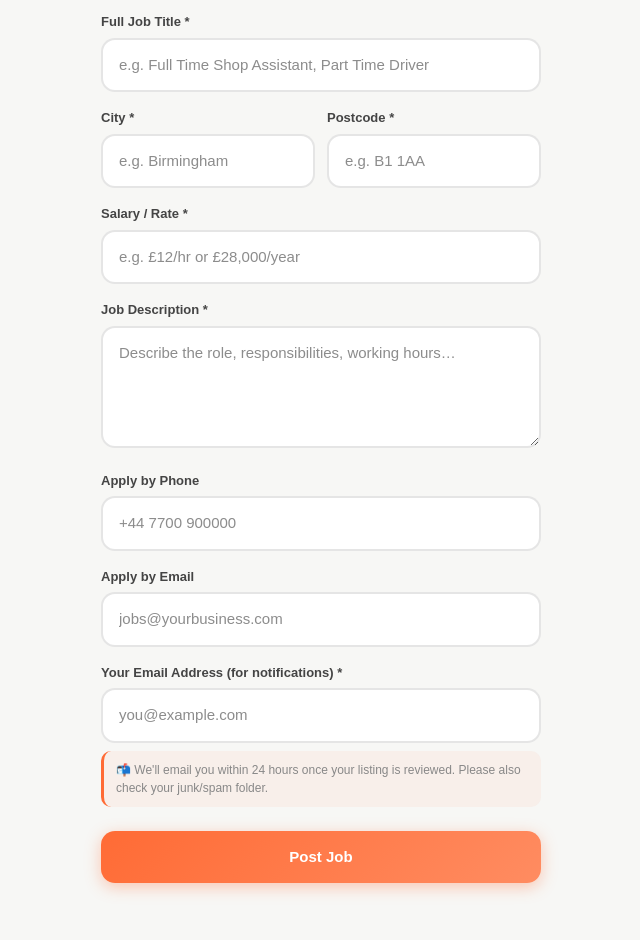
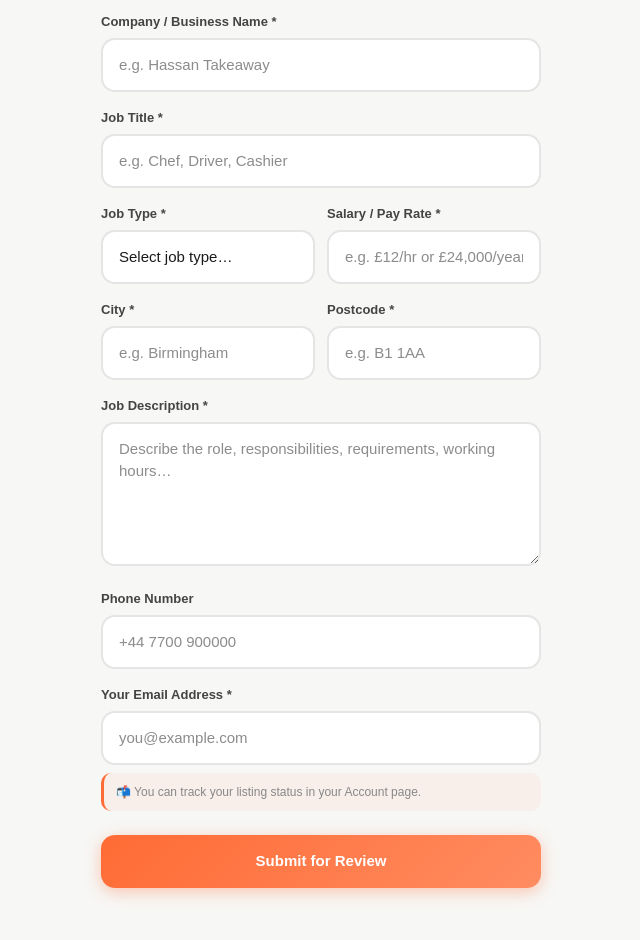
Before and after one commit to bawan93/KurdLink, a Next.js app: page /listings/hire-staff in a window 1280 px wide. Shown: the part 320-1260 px from the top of the page, without its empty margins (319-959 px from the left). Built offline with nearby package versions, Linux system fonts and the light colour scheme.

Commit message:
Update page.js

```diff
--- a/app/listings/hire-staff/page.js
+++ b/app/listings/hire-staff/page.js
@@ -6,6 +6,7 @@ import { createBrowserClient } from '@supabase/ssr'
 const FONT = "'Plus Jakarta Sans', 'Sora', sans-serif"
 const ORANGE = 'linear-gradient(135deg, #FF6B35, #FF8C61)'
 const NAVY = '#1A2B5F'
+const JOB_TYPES = ['Full-Time', 'Part-Time', 'Temporary', 'Weekend Only', 'Flexible']
 
 function getSupabase() {
   return createBrowserClient(process.env.NEXT_PUBLIC_SUPABASE_URL, process.env.NEXT_PUBLIC_SUPABASE_ANON_KEY)
@@ -18,30 +19,129 @@ function HireStaffInner() {
   const [loading, setLoading] = useState(false)
   const [error, setError] = useState('')
   const [submitted, setSubmitted] = useState(false)
-  const [form, setForm] = useState({ name: '', jobTitle: '', city: '', postcode: '', salary: '', description: '', applyPhone: '', applyEmail: '', contactEmail: '' })
+  const [form, setForm] = useState({
+    name: '',
+    companyName: '',
+    jobTitle: '',
+    jobType: '',
+    salary: '',
+    city: '',
+    postcode: '',
+    description: '',
+    phone: '',
+    email: ''
+  })
 
   const isRtl = lang === 'ku'
   const T = {
-    en: { title: 'Hire Staff', subtitle: 'Post a job and find the right talent within the Kurdish community', name: 'Your Full Name', namePh: 'e.g. Ahmed Hassan', jobTitle: 'Full Job Title', jobTitlePh: 'e.g. Full Time Shop Assistant, Part Time Driver', city: 'City', cityPh: 'e.g. Birmingham', postcode: 'Postcode', postcodePh: 'e.g. B1 1AA', salary: 'Salary / Rate', salaryPh: 'e.g. £12/hr or £28,000/year', description: 'Job Description', descriptionPh: 'Describe the role, responsibilities, working hours…', applyPhone: 'Apply by Phone', applyPhonePh: '+44 7700 900000', applyEmail: 'Apply by Email', applyEmailPh: 'jobs@yourbusiness.com', contactEmail: 'Your Email Address (for notifications)', contactEmailPh: 'you@example.com', emailNote: 'We\'ll email you within 24 hours once your listing is reviewed. Please also check your junk/spam folder.', submit: 'Post Job', submitting: 'Posting…', back: '← Back', successTitle: 'Job Posted! 🎉', successMsg: 'Your job listing is under review. Check your email within 24 hours — and don\'t forget to check your junk folder!', backHome: 'Back to Home', errFill: 'Please fill in all required fields' },
-    ku: { title: 'کارمەند بگرە', subtitle: 'کار پۆست بکە و ئەو بەتوانا لە کۆمەڵگای کورد بدۆزەوە', name: 'ناوی تەواو', namePh: 'وەک: ئەحمەد حەسەن', jobTitle: 'ناوی تەواوی کار', jobTitlePh: 'وەک: یاریدەدەری دوکان تەواو کات', city: 'شار', cityPh: 'وەک: بێرمینگەم', postcode: 'پۆستکۆد', postcodePh: 'وەک: B1 1AA', salary: 'مووچە / نرخ', salaryPh: 'وەک: £١٢ کاتژمێر', description: 'وەسفی کار', descriptionPh: 'کارەکە وەسف بکە، ئەرکەکان، کاتژمێرەکان…', applyPhone: 'دەرخواستی تەلەفۆن', applyPhonePh: '+44 7700 900000', applyEmail: 'دەرخواستی ئیمەیڵ', applyEmailPh: 'jobs@yourbusiness.com', contactEmail: 'ئیمەیڵەکەت (بۆ ئاگادارکردنەوە)', contactEmailPh: 'you@example.com', emailNote: 'ئێمە لە ماوەی ٢٤ کاتژمێردا ئیمەیڵت بۆ دەنێرین. فۆڵدەری جەنکیشت بچێکە.', submit: 'کار پۆست بکە', submitting: 'دەنێردرێت…', back: '→ گەڕانەوە', successTitle: '!کار پۆست کرا 🎉', successMsg: 'کارەکەت تەماشا دەکرێت. ئیمەیڵەکەت سەیر بکە لە ماوەی ٢٤ کاتژمێردا!', backHome: 'گەڕانەوە بۆ ماڵەوە', errFill: 'تکایە هەموو خانەکان پڕ بکەوە' }
+    en: {
+      title: 'Hire Staff',
+      subtitle: 'Post a job vacancy and we\'ll review within 24 hours',
+      name: 'Your Full Name',
+      namePh: 'e.g. Ahmed Hassan',
+      companyName: 'Company / Business Name',
+      companyNamePh: 'e.g. Hassan Takeaway',
+      jobTitle: 'Job Title',
+      jobTitlePh: 'e.g. Chef, Driver, Cashier',
+      jobType: 'Job Type',
+      salary: 'Salary / Pay Rate',
+      salaryPh: 'e.g. £12/hr or £24,000/year',
+      city: 'City',
+      cityPh: 'e.g. Birmingham',
+      postcode: 'Postcode',
+      postcodePh: 'e.g. B1 1AA',
+      description: 'Job Description',
+      descriptionPh: 'Describe the role, responsibilities, requirements, working hours…',
+      phone: 'Phone Number',
+      phonePh: '+44 7700 900000',
+      email: 'Your Email Address',
+      emailPh: 'you@example.com',
+      emailNote: 'You can track your listing status in your Account page.',
+      submit: 'Submit for Review',
+      submitting: 'Submitting…',
+      back: '← Back',
+      successTitle: 'Job Posted! 🎉',
+      successMsg: 'Your job listing is under review. You can track its status and mark it as filled from your Account page.',
+      backHome: 'View My Listings',
+      errFill: 'Please fill in all required fields',
+      selectType: 'Select job type…'
+    },
+    ku: {
+      title: 'کرێکار بگرە',
+      subtitle: 'شوێنی کارێکی بەتاڵ بڵاو بکەرەوە، ئێمەش لە ٢٤ کاتژمێردا پێداچوونەوەی دەکەین',
+      name: 'ناوی تەواو',
+      namePh: 'وەک: ئەحمەد حەسەن',
+      companyName: 'ناوی کۆمپانیا / بیزنس',
+      companyNamePh: 'وەک: رستەرانی حەسەن',
+      jobTitle: 'ناوی کار',
+      jobTitlePh: 'وەک: ئاشپەز، شۆفێر، کاشێر',
+      jobType: 'جۆری کار',
+      salary: 'مووچە / کرێ',
+      salaryPh: 'وەک: £12 کاتژمێر یان £24,000 ساڵانە',
+      city: 'شار',
+      cityPh: 'وەک: بیرمینگەم',
+      postcode: 'پۆستکۆد',
+      postcodePh: 'وەک: B1 1AA',
+      description: 'وەسفی کار',
+      descriptionPh: 'کارەکە وەسف بکە، پێداویستییەکان، کاتی کار…',
+      phone: 'ژمارەی تەلەفۆن',
+      phonePh: '+44 7700 900000',
+      email: 'ئیمەیڵەکەت',
+      emailPh: 'you@example.com',
+      emailNote: 'دوای پەسەندکردن دەتوانیت لە پەیجی ئەکاونتەکەت بینیت.',
+      submit: 'بنێرە بۆ پێداچوونەوە',
+      submitting: 'دەنێردرێت…',
+      back: '→ گەڕانەوە',
+      successTitle: '!کارەکە بڵاو کرایەوە 🎉',
+      successMsg: 'داواکاریەکەت تەماشا دەکرێت. دەتوانیت حاڵەتەکەی لە پەیجی ئەکاونتەکەت بچێکیت.',
+      backHome: 'لیستەکانم ببینە',
+      errFill: 'تکایە هەموو خانەکان پڕ بکەوە',
+      selectType: 'جۆری کار هەڵبژێرە…'
+    }
   }
   const t = T[lang]
   const set = (k, v) => setForm(f => ({ ...f, [k]: v }))
-  const inp = (f) => ({ width: '100%', padding: '14px 16px', border: `2px solid ${focus === f ? '#FF6B35' : 'rgba(0,0,0,0.1)'}`, borderRadius: 14, fontSize: 15, fontFamily: FONT, outline: 'none', background: '#fff', color: '#1a1a1a', boxSizing: 'border-box', transition: 'border-color 0.2s', direction: 'ltr' })
-  const label = { display: 'block', fontSize: 13, fontWeight: 700, color: '#444', marginBottom: 6 }
+  const inp = (f) => ({
+    width: '100%',
+    padding: '14px 16px',
+    border: `2px solid ${focus === f ? '#FF6B35' : 'rgba(0,0,0,0.1)'}`,
+    borderRadius: 14,
+    fontSize: 15,
+    fontFamily: FONT,
+    outline: 'none',
+    background: '#fff',
+    color: '#1a1a1a',
+    boxSizing: 'border-box',
+    transition: 'border-color 0.2s',
+    direction: 'ltr'
+  })
+  const labelStyle = { display: 'block', fontSize: 13, fontWeight: 700, color: '#444', marginBottom: 6 }
 
   const handleSubmit = async () => {
     setError('')
-    const { name, jobTitle, city, postcode, salary, description, contactEmail } = form
-    if (!name || !jobTitle || !city || !postcode || !salary || !description || !contactEmail) return setError(t.errFill)
+    const { name, companyName, jobTitle, jobType, salary, city, postcode, description, email } = form
+    if (!name || !companyName || !jobTitle || !jobType || !salary || !city || !postcode || !description || !email) {
+      return setError(t.errFill)
+    }
     setLoading(true)
     try {
       const supabase = getSupabase()
-      const { error: e } = await supabase.from('listings').insert({ type: 'hire_staff', status: 'pending', data: form })
+      const { data: { session } } = await supabase.auth.getSession()
+      const userId = session?.user?.id
+
+      const { error: e } = await supabase.from('listings').insert({
+        type: 'hire_staff',
+        status: 'pending',
+        user_id: userId,
+        data: { ...form }
+      })
       if (e) throw e
       setSubmitted(true)
-    } catch (err) { setError(err.message || 'Something went wrong.') }
-    finally { setLoading(false) }
+    } catch (err) {
+      setError(err.message || 'Something went wrong.')
+    } finally {
+      setLoading(false)
+    }
   }
 
   if (submitted) return (
@@ -49,66 +149,98 @@ function HireStaffInner() {
       <div style={{ fontSize: 60, marginBottom: 20 }}>🎉</div>
       <h2 style={{ fontSize: 24, fontWeight: 800, color: NAVY, margin: '0 0 12px' }}>{t.successTitle}</h2>
       <p style={{ fontSize: 15, color: '#666', maxWidth: 320, lineHeight: 1.6, margin: '0 0 32px' }}>{t.successMsg}</p>
-      <button onClick={() => router.push('/home')} style={{ background: ORANGE, border: 'none', borderRadius: 14, padding: '14px 32px', color: '#fff', fontWeight: 700, fontSize: 15, cursor: 'pointer', fontFamily: FONT }}>{t.backHome}</button>
+      <button onClick={() => router.push('/account')} style={{ background: ORANGE, border: 'none', borderRadius: 14, padding: '14px 32px', color: '#fff', fontWeight: 700, fontSize: 15, cursor: 'pointer', fontFamily: FONT }}>{t.backHome}</button>
     </div>
   )
 
   return (
     <div style={{ minHeight: '100vh', background: '#f7f7f5', fontFamily: FONT, direction: isRtl ? 'rtl' : 'ltr' }}>
+      {/* Header */}
       <div style={{ background: NAVY, padding: '16px 20px', display: 'flex', justifyContent: 'space-between', alignItems: 'center', position: 'sticky', top: 0, zIndex: 10 }}>
         <button onClick={() => router.back()} style={{ background: 'none', border: 'none', color: '#fff', fontSize: 15, cursor: 'pointer', fontFamily: FONT, fontWeight: 600 }}>{t.back}</button>
         <div style={{ fontSize: 18, fontWeight: 800, background: ORANGE, WebkitBackgroundClip: 'text', WebkitTextFillColor: 'transparent' }}>KurdLink</div>
         <div style={{ display: 'flex', gap: 4, background: 'rgba(255,255,255,0.1)', padding: '4px 6px', borderRadius: 20 }}>
-          {['en', 'ku'].map(l => (<button key={l} onClick={() => setLang(l)} style={{ padding: '5px 12px', background: lang === l ? '#fff' : 'transparent', color: lang === l ? NAVY : 'rgba(255,255,255,0.7)', border: 'none', borderRadius: 16, fontWeight: 700, fontSize: 11, cursor: 'pointer', fontFamily: FONT }}>{l === 'en' ? 'EN' : 'KU'}</button>))}
+          {['en', 'ku'].map(l => (
+            <button key={l} onClick={() => setLang(l)} style={{ padding: '5px 12px', background: lang === l ? '#fff' : 'transparent', color: lang === l ? NAVY : 'rgba(255,255,255,0.7)', border: 'none', borderRadius: 16, fontWeight: 700, fontSize: 11, cursor: 'pointer', fontFamily: FONT }}>
+              {l === 'en' ? 'EN' : 'KU'}
+            </button>
+          ))}
         </div>
       </div>
+
       <div style={{ maxWidth: 480, margin: '0 auto', padding: '24px 20px 60px', boxSizing: 'border-box' }}>
         <div style={{ marginBottom: 28 }}>
           <div style={{ fontSize: 32, marginBottom: 8 }}>👥</div>
           <h1 style={{ fontSize: 24, fontWeight: 800, color: NAVY, margin: '0 0 6px' }}>{t.title}</h1>
           <p style={{ fontSize: 13, color: '#888', margin: 0, lineHeight: 1.5 }}>{t.subtitle}</p>
         </div>
-        {error && <div style={{ background: '#fff0f0', border: '1.5px solid #ffcdd2', borderRadius: 12, padding: '12px 16px', fontSize: 13, fontWeight: 600, color: '#c62828', marginBottom: 16 }}>{error}</div>}
+
+        {error && (
+          <div style={{ background: '#fff0f0', border: '1.5px solid #ffcdd2', borderRadius: 12, padding: '12px 16px', fontSize: 13, fontWeight: 600, color: '#c62828', marginBottom: 16 }}>
+            {error}
+          </div>
+        )}
+
         <div style={{ display: 'flex', flexDirection: 'column', gap: 16 }}>
+
           <div>
-            <label style={label}>{t.name} *</label>
+            <label style={labelStyle}>{t.name} *</label>
             <input type="text" value={form.name} onChange={e => set('name', e.target.value)} placeholder={t.namePh} onFocus={() => setFocus('name')} onBlur={() => setFocus(null)} style={inp('name')} />
           </div>
+
           <div>
-            <label style={label}>{t.jobTitle} *</label>
+            <label style={labelStyle}>{t.companyName} *</label>
+            <input type="text" value={form.companyName} onChange={e => set('companyName', e.target.value)} placeholder={t.companyNamePh} onFocus={() => setFocus('companyName')} onBlur={() => setFocus(null)} style={inp('companyName')} />
+          </div>
+
+          <div>
+            <label style={labelStyle}>{t.jobTitle} *</label>
             <input type="text" value={form.jobTitle} onChange={e => set('jobTitle', e.target.value)} placeholder={t.jobTitlePh} onFocus={() => setFocus('jobTitle')} onBlur={() => setFocus(null)} style={inp('jobTitle')} />
           </div>
+
           <div style={{ display: 'grid', gridTemplateColumns: '1fr 1fr', gap: 12 }}>
             <div>
-              <label style={label}>{t.city} *</label>
+              <label style={labelStyle}>{t.jobType} *</label>
+              <select value={form.jobType} onChange={e => set('jobType', e.target.value)} style={{ ...inp('jobType'), appearance: 'none', WebkitAppearance: 'none', cursor: 'pointer' }}>
+                <option value="">{t.selectType}</option>
+                {JOB_TYPES.map(j => <option key={j} value={j}>{j}</option>)}
+              </select>
+            </div>
+            <div>
+              <label style={labelStyle}>{t.salary} *</label>
+              <input type="text" value={form.salary} onChange={e => set('salary', e.target.value)} placeholder={t.salaryPh} onFocus={() => setFocus('salary')} onBlur={() => setFocus(null)} style={inp('salary')} />
+            </div>
+          </div>
+
+          <div style={{ display: 'grid', gridTemplateColumns: '1fr 1fr', gap: 12 }}>
+            <div>
+              <label style={labelStyle}>{t.city} *</label>
               <input type="text" value={form.city} onChange={e => set('city', e.target.value)} placeholder={t.cityPh} onFocus={() => setFocus('city')} onBlur={() => setFocus(null)} style={inp('city')} />
             </div>
             <div>
-              <label style={label}>{t.postcode} *</label>
+              <label style={labelStyle}>{t.postcode} *</label>
               <input type="text" value={form.postcode} onChange={e => set('postcode', e.target.value)} placeholder={t.postcodePh} onFocus={() => setFocus('postcode')} onBlur={() => setFocus(null)} style={inp('postcode')} />
             </div>
           </div>
+
           <div>
-            <label style={label}>{t.salary} *</label>
-            <input type="text" value={form.salary} onChange={e => set('salary', e.target.value)} placeholder={t.salaryPh} onFocus={() => setFocus('salary')} onBlur={() => setFocus(null)} style={inp('salary')} />
+            <label style={labelStyle}>{t.description} *</label>
+            <textarea value={form.description} onChange={e => set('description', e.target.value)} placeholder={t.descriptionPh} onFocus={() => setFocus('description')} onBlur={() => setFocus(null)} rows={5} style={{ ...inp('description'), resize: 'vertical', lineHeight: 1.5 }} />
           </div>
+
           <div>
-            <label style={label}>{t.description} *</label>
-            <textarea value={form.description} onChange={e => set('description', e.target.value)} placeholder={t.descriptionPh} onFocus={() => setFocus('description')} onBlur={() => setFocus(null)} rows={4} style={{ ...inp('description'), resize: 'vertical', lineHeight: 1.5 }} />
+            <label style={labelStyle}>{t.phone}</label>
+            <input type="tel" value={form.phone} onChange={e => set('phone', e.target.value)} placeholder={t.phonePh} onFocus={() => setFocus('phone')} onBlur={() => setFocus(null)} style={inp('phone')} />
           </div>
+
           <div>
-            <label style={label}>{t.applyPhone}</label>
-            <input type="tel" value={form.applyPhone} onChange={e => set('applyPhone', e.target.value)} placeholder={t.applyPhonePh} onFocus={() => setFocus('applyPhone')} onBlur={() => setFocus(null)} style={inp('applyPhone')} />
+            <label style={labelStyle}>{t.email} *</label>
+            <input type="email" value={form.email} onChange={e => set('email', e.target.value)} placeholder={t.emailPh} onFocus={() => setFocus('email')} onBlur={() => setFocus(null)} style={inp('email')} />
+            <p style={{ fontSize: 12, color: '#888', margin: '8px 0 0', lineHeight: 1.5, background: 'rgba(255,107,53,0.06)', padding: '10px 12px', borderRadius: 10, borderLeft: '3px solid #FF6B35' }}>
+              📬 {t.emailNote}
+            </p>
           </div>
-          <div>
-            <label style={label}>{t.applyEmail}</label>
-            <input type="email" value={form.applyEmail} onChange={e => set('applyEmail', e.target.value)} placeholder={t.applyEmailPh} onFocus={() => setFocus('applyEmail')} onBlur={() => setFocus(null)} style={inp('applyEmail')} />
-          </div>
-          <div>
-            <label style={label}>{t.contactEmail} *</label>
-            <input type="email" value={form.contactEmail} onChange={e => set('contactEmail', e.target.value)} placeholder={t.contactEmailPh} onFocus={() => setFocus('contactEmail')} onBlur={() => setFocus(null)} style={inp('contactEmail')} />
-            <p style={{ fontSize: 12, color: '#888', margin: '8px 0 0', lineHeight: 1.5, background: 'rgba(255,107,53,0.06)', padding: '10px 12px', borderRadius: 10, borderLeft: '3px solid #FF6B35' }}>📬 {t.emailNote}</p>
-          </div>
+
           <button onClick={handleSubmit} disabled={loading} style={{ width: '100%', padding: '15px', background: loading ? '#ccc' : ORANGE, border: 'none', borderRadius: 14, fontSize: 15, fontWeight: 700, color: '#fff', cursor: loading ? 'default' : 'pointer', fontFamily: FONT, boxShadow: loading ? 'none' : '0 4px 16px rgba(255,107,53,0.35)', marginTop: 8 }}>
             {loading ? t.submitting : t.submit}
           </button>
```
